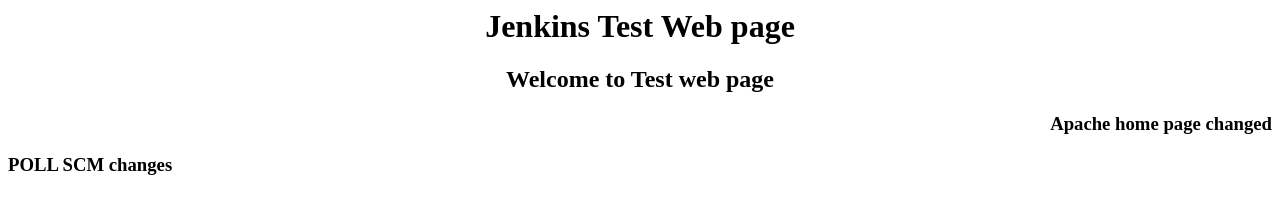
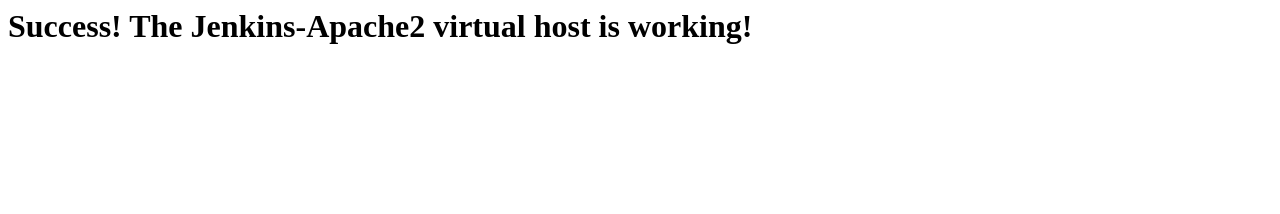
Before and after one commit to kdbs50/Jenkins, a plain HTML site: page index.html in a window 1280 px wide. Drawn offline with Linux system fonts and the light colour scheme.

Commit message:
Update index.html

```diff
--- a/index.html
+++ b/index.html
@@ -1,4 +1,8 @@
-<h1 align=center> Jenkins Test Web page </h1>
-<h2 align=center> Welcome to Test web page</h2>
-<h3 align=right> Apache home page changed</h2>
-<h3 align=left> POLL SCM changes</h2>
+<html>
+    <head>
+        <title>Welcome to Jenkins-Apache2-Ubuntu!</title>
+    </head>
+    <body>
+        <h1>Success!  The Jenkins-Apache2 virtual host is working!</h1>
+    </body>
+</html>
```
